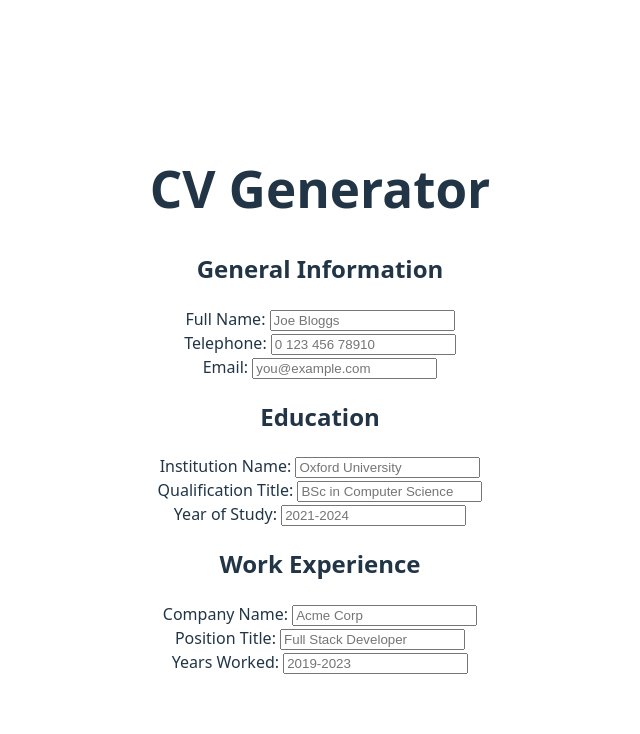
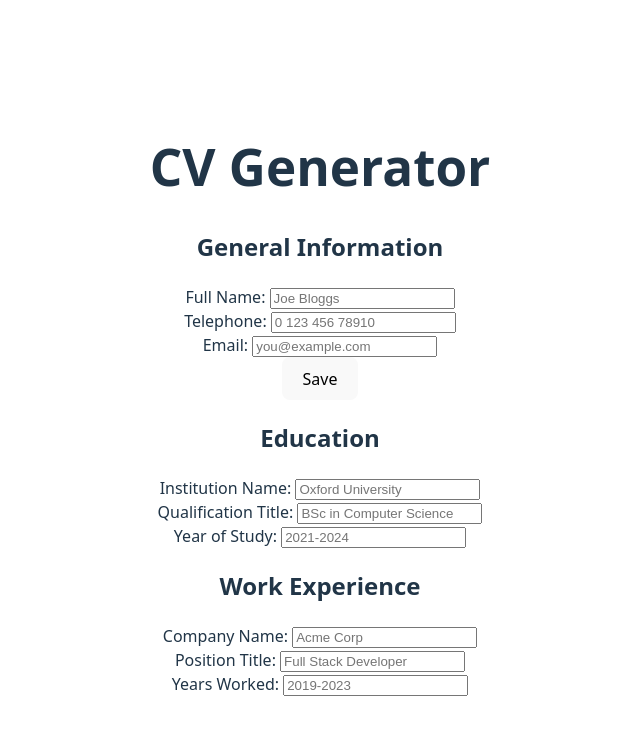
Before and after one commit to nathanhrussell/cv-application, a React (Vite) app: page / in a window 1280 px wide. Shown: the top 734 px of the page, without its empty margins (320-960 px from the left). Built offline with nearby package versions, Linux system fonts and the light colour scheme.

Commit message:
Implement save and edit functionality for General Info

```diff
--- a/src/components/GeneralInfo.jsx
+++ b/src/components/GeneralInfo.jsx
@@ -1,47 +1,77 @@
 import { useState } from "react";
-
-// IMPLEMENT SAVE/EDIT LOGIC FROM PROMPT
 
 function GeneralInfo() {
   const [name, setName] = useState("");
   const [telephone, setTelephone] = useState("");
   const [email, setEmail] = useState("");
+  const [isEditing, setIsEditing] = useState(true);
+
+  const handleSave = () => {
+    setIsEditing(false);
+  };
+
+  const handleEdit = () => {
+    setIsEditing(true);
+  };
 
   return (
     <div className="p-4 border rounded-lg shadow-md max-w-md mx-auto my-6">
-        <h2 className ="text-xl font-semibold mb-4"> General Information</h2>
-        <form className="space-y-4">
+      <h2 className="text-xl font-semibold mb-4">General Information</h2>
+      <div className="space-y-4">
         <div>
-                <label className="block font-medium mb-1">Full Name: </label>
+          <label className="block font-medium mb-2">Full Name: </label>
           <input
             type="text"
             className="w-full border p-2 rounded"
             value={name}
             onChange={(e) => setName(e.target.value)}
             placeholder="Joe Bloggs"
+            disabled={!isEditing}
           />
         </div>
         <div>
-            <label className="block font-medium mb-1">Telephone: </label>
+          <label className="block font-medium mb-2">Telephone: </label>
           <input
             type="tel"
             className="w-full border p-2 rounded"
             value={telephone}
             onChange={(e) => setTelephone(e.target.value)}
             placeholder="0 123 456 78910"
+            disabled={!isEditing}
           />
         </div>
         <div>
-            <label className="block font-medium mb-1">Email: </label>
+          <label className="block font-medium mb-2">Email: </label>
           <input
             type="email"
             className="w-full border p-2 rounded"
             value={email}
             onChange={(e) => setEmail(e.target.value)}
             placeholder="you@example.com"
+            disabled={!isEditing}
           />
         </div>
-        </form>
+
+        <div className="pt-2">
+          {isEditing ? (
+            <button
+              className="bg-blue-600 text-white px-4 py-2 rounded hover:bg-blue-700"
+              onClick={handleSave}
+              type="button"
+            >
+              Save
+            </button>
+          ) : (
+            <button
+              className="bg-gray-600 text-white px-4 py-2 rounded hover:bg-gray-700"
+              onClick={handleEdit}
+              type="button"
+            >
+              Edit
+            </button>
+          )}
+        </div>
+      </div>
     </div>
   );
 }
```
Lines whose indentation alone changed are shown as unchanged.
